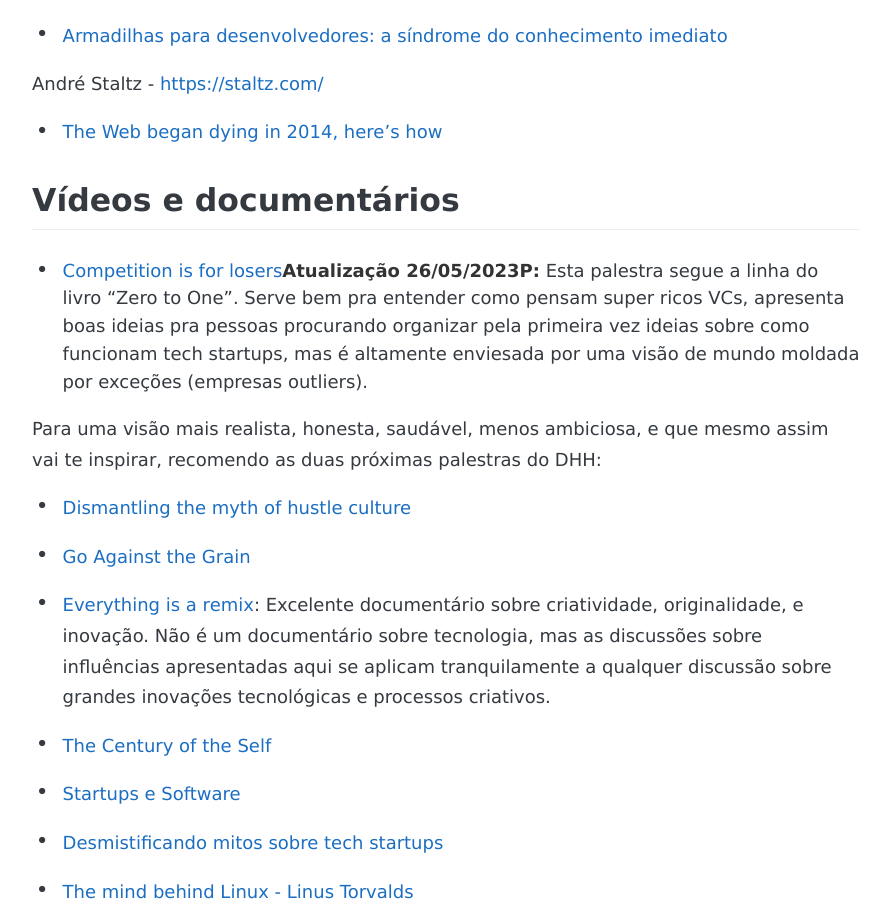
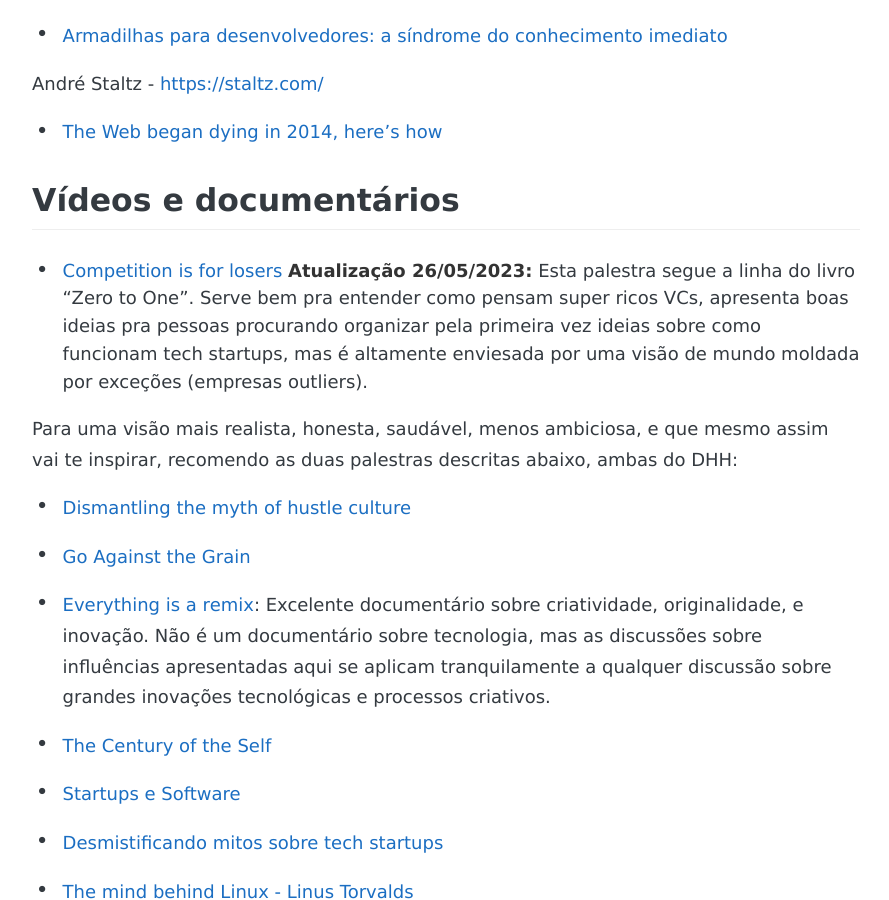
Before and after one commit to andreybleme/andreybleme.github.io, a Jekyll site: the page built from _posts/2019-07-19-livros-blogposts-documentarios-que-me-influenciaram.markdown, in a window 1280 px wide and 900 px high, scrolled down 2634 px. Shown: the whole window, without its empty margins (194-1083 px from the left). Built offline with Jekyll 4.4.1, drawn with Linux system fonts in a browser that asks for light colours; nearby versions of some CDN libraries; some web fonts are replaced; comment, search, counter and statistics services are not loaded.

Commit message:
fixing wrong layout after updating post content

```diff
--- a/_posts/2019-07-19-livros-blogposts-documentarios-que-me-influenciaram.markdown
+++ b/_posts/2019-07-19-livros-blogposts-documentarios-que-me-influenciaram.markdown
@@ -76,9 +76,9 @@
 Vídeos e documentários
 ---
 
-- [Competition is for losers](https://www.youtube.com/watch?v=3Fx5Q8xGU8k)**Atualização 26/05/2023P:** Esta palestra segue a linha do livro "Zero to One". Serve bem pra entender como pensam super ricos VCs, apresenta boas ideias pra pessoas procurando organizar pela primeira vez ideias sobre como funcionam tech startups, mas é altamente enviesada por uma visão de mundo moldada por exceções (empresas outliers).
+- [Competition is for losers](https://www.youtube.com/watch?v=3Fx5Q8xGU8k) **Atualização 26/05/2023:** Esta palestra segue a linha do livro "Zero to One". Serve bem pra entender como pensam super ricos VCs, apresenta boas ideias pra pessoas procurando organizar pela primeira vez ideias sobre como funcionam tech startups, mas é altamente enviesada por uma visão de mundo moldada por exceções (empresas outliers).
 
-Para uma visão mais realista, honesta, saudável, menos ambiciosa, e que mesmo assim vai te inspirar, recomendo as duas próximas palestras do DHH:
+Para uma visão mais realista, honesta, saudável, menos ambiciosa, e que mesmo assim vai te inspirar, recomendo as duas palestras descritas abaixo, ambas do DHH:
 
 - [Dismantling the myth of hustle culture](https://www.youtube.com/watch?v=2fyT5E9PvbU)
 
```
